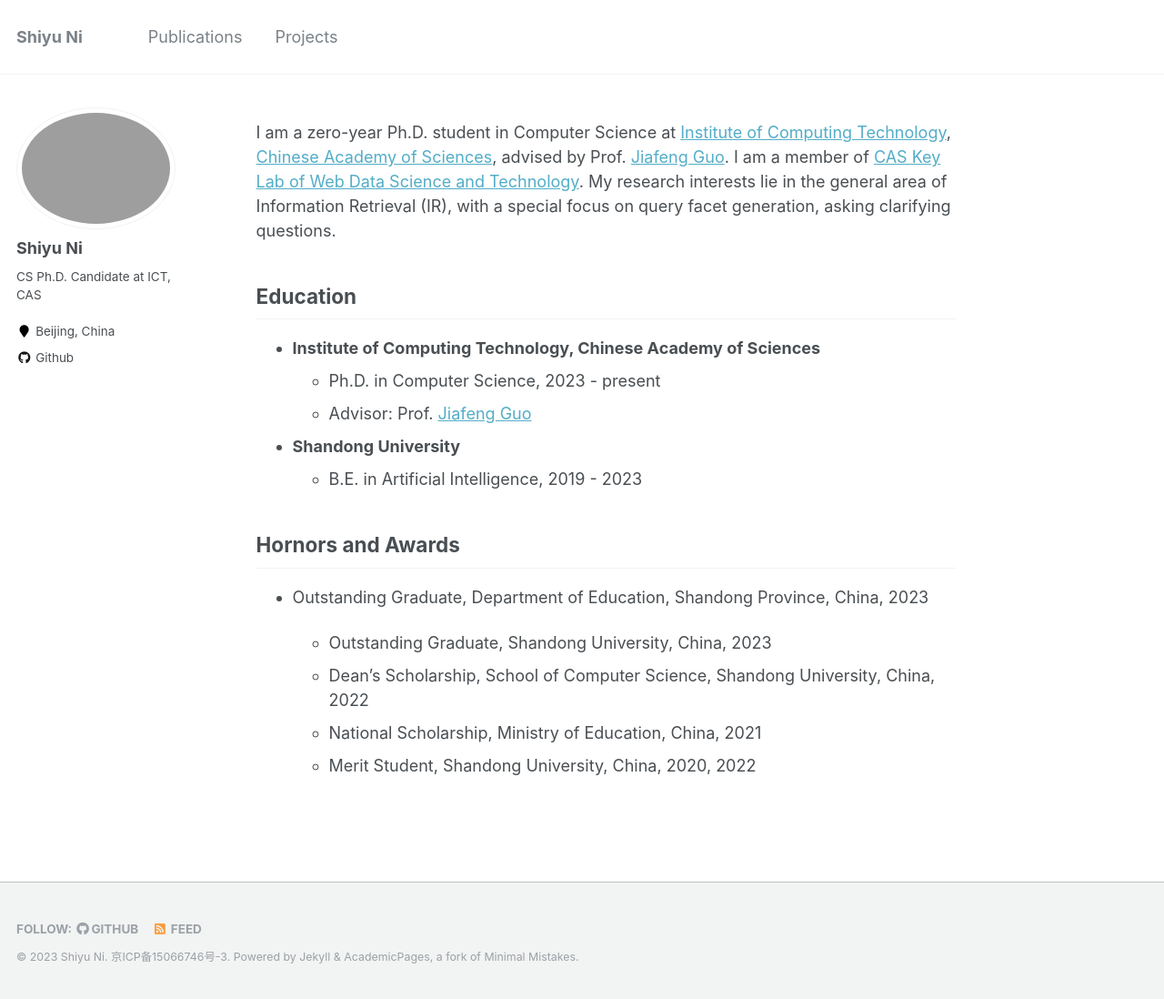
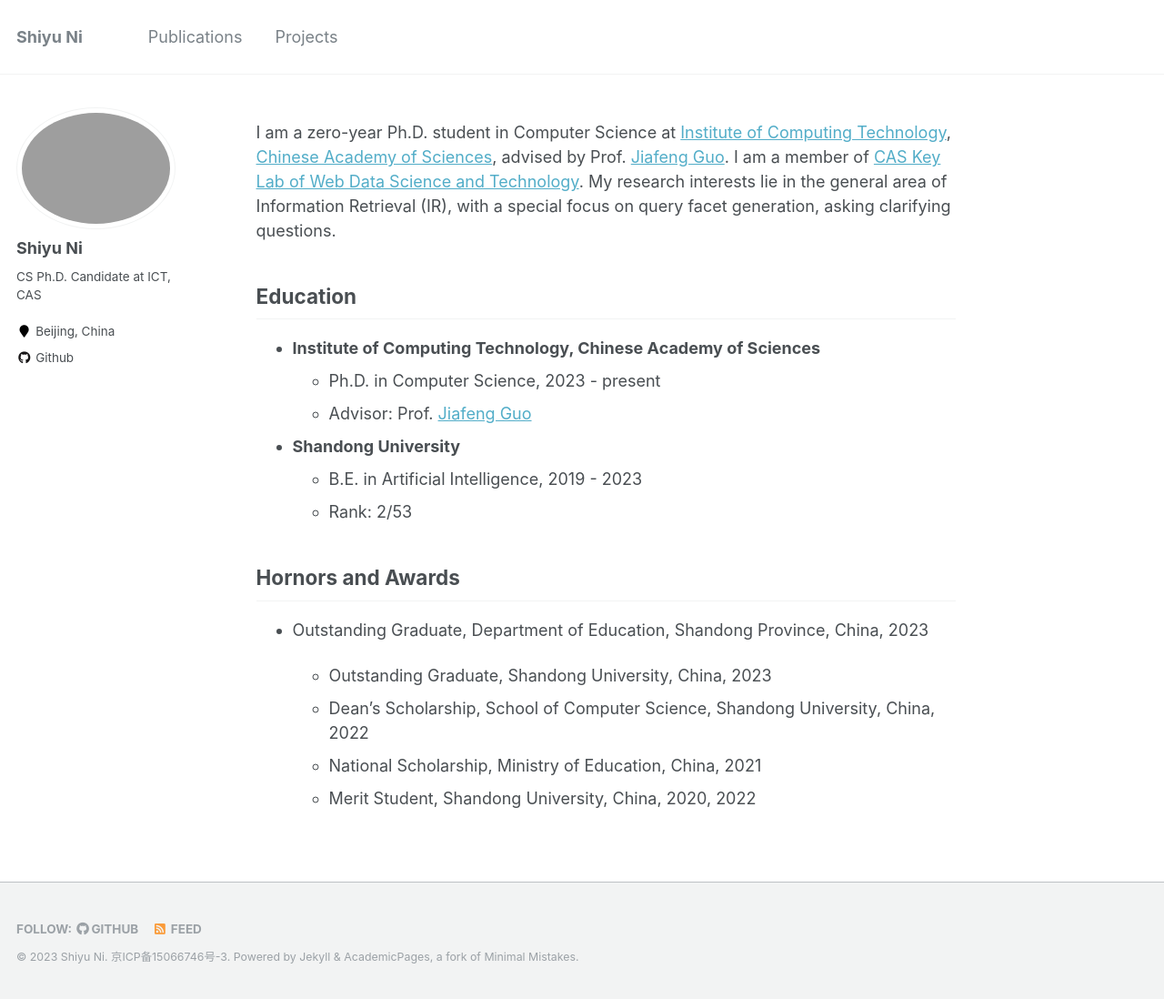
Before and after one commit to ShiyuNee/ShiyuNee.github.io, a Jekyll site: the page built from _pages/about.md, in a window 1280 px wide and 1098 px high. Shown: the whole window at 91% size. Built offline with Jekyll 4.4.1, drawn with Linux system fonts in a browser that asks for light colours.

```diff
--- a/_pages/about.md
+++ b/_pages/about.md
@@ -18,6 +18,7 @@ Education
     * Advisor: Prof. [Jiafeng Guo](http://www.bigdatalab.ac.cn/gjf/)
   * **Shandong University**
     * B.E. in Artificial Intelligence, 2019 - 2023
+    * Rank: 2/53
 
 Hornors and Awards
 ------
```
Also changed, not shown: 1 other file.
